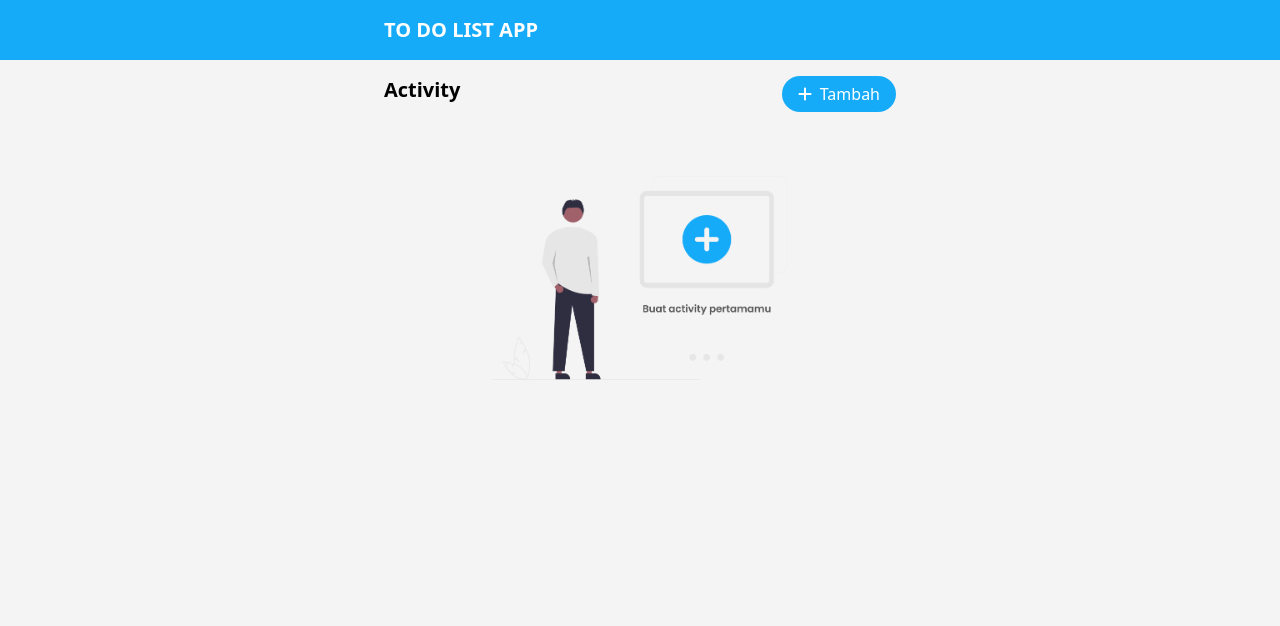
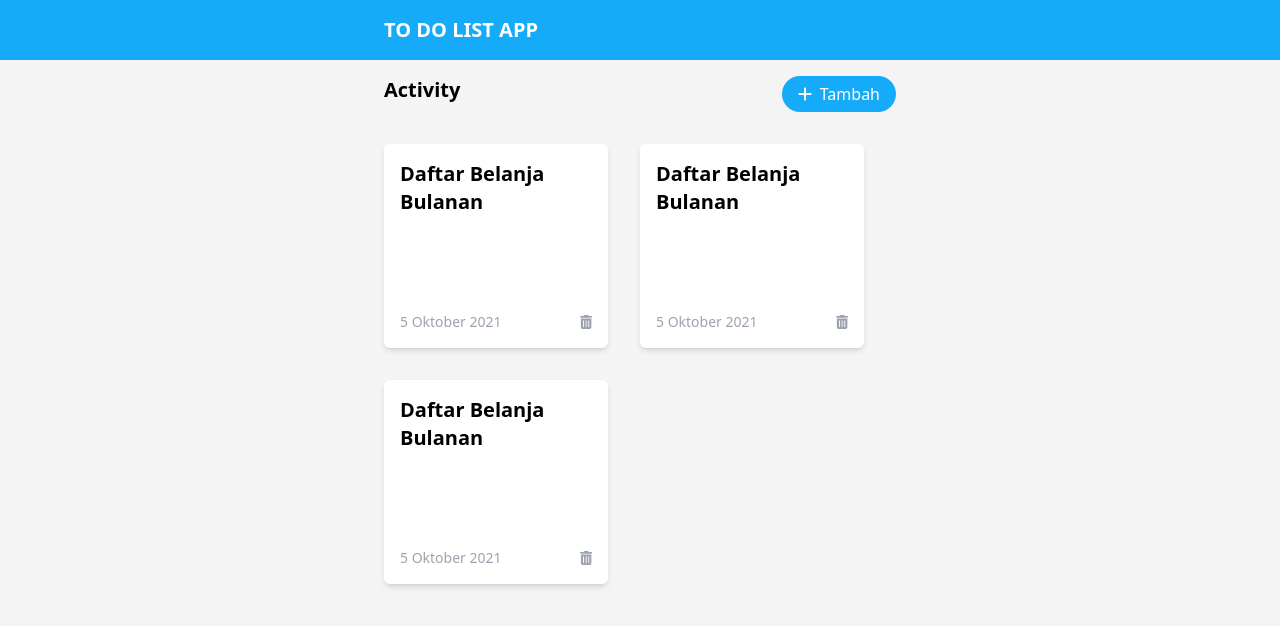
Before and after one commit to herisusantoarismann/vue-tobedone, a Vue app: page / in a window 1280 px wide. Shown: the top 626 px of the page. Built offline with nearby package versions, Linux system fonts and the light colour scheme.

Commit message:
Update dashboard page

```diff
--- a/src/main.js
+++ b/src/main.js
@@ -8,8 +8,9 @@ import {
   faAngleLeft,
   faPencil,
   faFloppyDisk,
+  faTrashCan,
 } from "@fortawesome/free-solid-svg-icons";
-library.add([faPlus, faAngleLeft, faPencil, faFloppyDisk]);
+library.add([faPlus, faAngleLeft, faPencil, faFloppyDisk, faTrashCan]);
 import { router } from "./router/";
 
 createApp(App)
--- a/src/pages/Dashboard.vue
+++ b/src/pages/Dashboard.vue
@@ -6,10 +6,30 @@
       <ButtonAdd />
     </div>
     <img
+      v-if="datas.length === 0"
       :src="require('../assets/activity-empty-state.png')"
       alt="empty-state-img"
       class="mt-12 md:w-2/4 md:mx-auto xl:w-1/4"
     />
+    <div
+      v-else
+      class="p-4 md:px-24 lg:px-40 xl:px-96 flex flex-wrap justify-center md:justify-start gap-6 md:gap-8"
+    >
+      <div
+        v-for="(data, index) in datas"
+        :key="index"
+        class="p-4 max-w-[14rem] bg-white flex justify-between flex-col gap-24 rounded-md shadow-md transition duration-150 cursor-pointer hover:shadow-lg"
+      >
+        <p class="font-bold text-xl">{{ data.name }}</p>
+        <div class="flex items-center justify-between">
+          <p class="text-sm text-gray-400">{{ data.date }}</p>
+          <font-awesome-icon
+            icon="fa-solid fa-trash-can"
+            class="text-sm text-gray-400 cursor-pointer transition duration-150 hover:text-red-600"
+          />
+        </div>
+      </div>
+    </div>
   </div>
 </template>
 
@@ -23,6 +43,24 @@ export default {
     Header,
     ButtonAdd,
   },
+  data() {
+    return {
+      datas: [
+        {
+          name: "Daftar Belanja Bulanan",
+          date: "5 Oktober 2021",
+        },
+        {
+          name: "Daftar Belanja Bulanan",
+          date: "5 Oktober 2021",
+        },
+        {
+          name: "Daftar Belanja Bulanan",
+          date: "5 Oktober 2021",
+        },
+      ],
+    };
+  },
 };
 </script>
 
```
